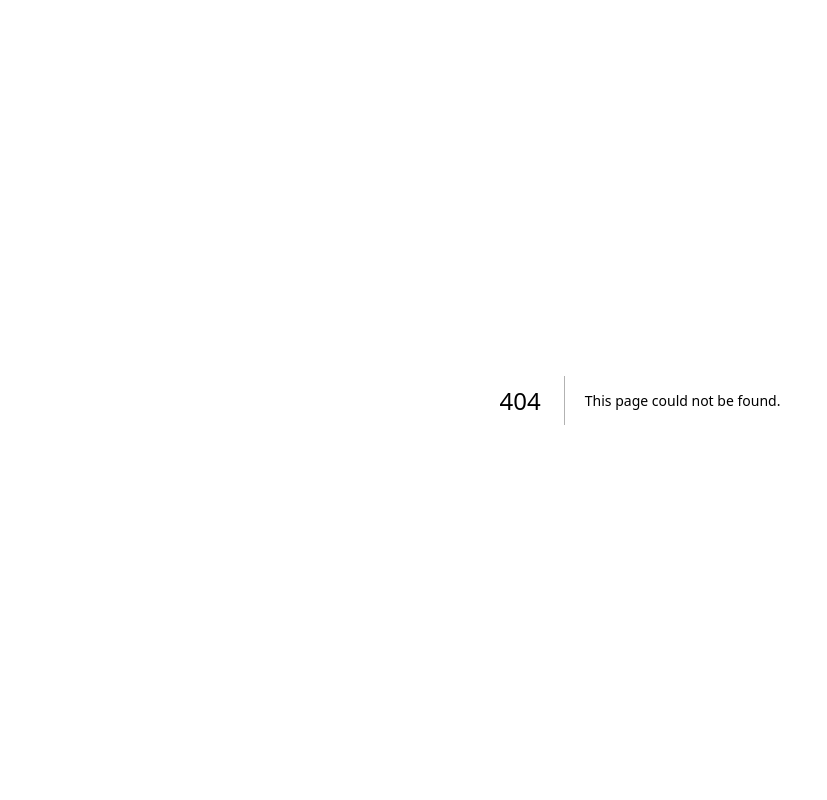
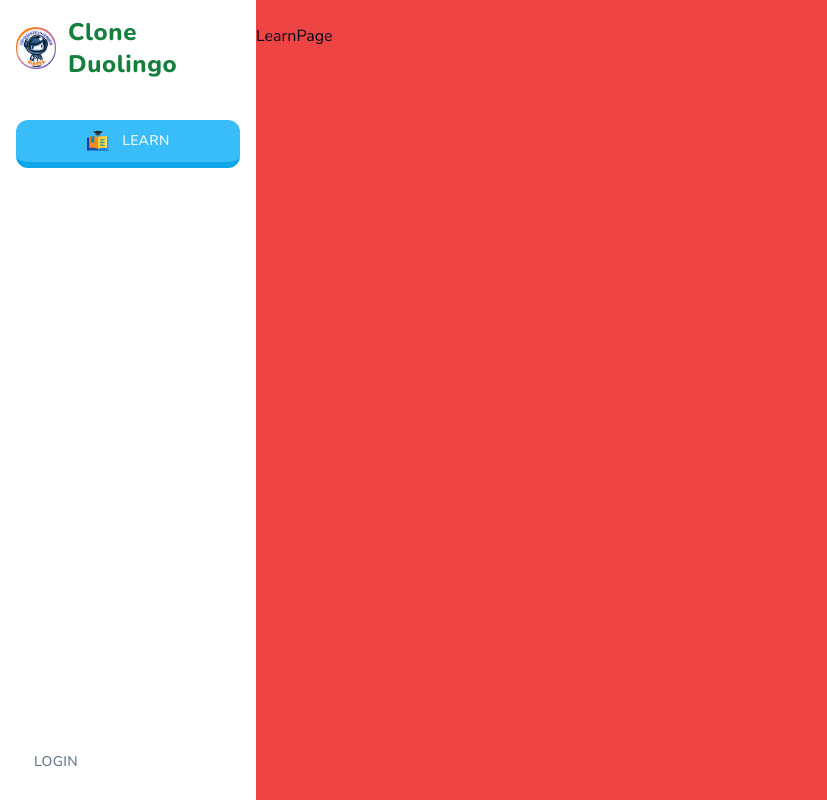
Before and after one commit to YujiTani/questory_prototype, a Next.js app: page /learn in a window 1280 px wide. Before the commit this address had no page. Shown: the whole page, without its empty margins (0-827 px from the left). Built offline with nearby package versions, Linux system fonts and the light colour scheme; no server answers.

Commit message:
learnsページ追加

```diff
--- /dev/null
+++ b/app/(main)/layout.tsx
@@ -0,0 +1,19 @@
+import MobileSidebar from "@/components/ui/mobileSidebar";
+import { MobileHeader } from "@/components/ui/mobileHeader";
+import Sidebar from "@/components/ui/sidebar";
+
+const MainLayout = ({ children }: { children: React.ReactNode }) => {
+  return (
+    <>
+      <Sidebar className="hidden lg:flex" />
+      <MobileHeader className="lg:hidden fixed top-0 left-0 z-20" />
+      <main className="lg:pl-[256px] h-full pt-[50px] lg:pt-0">
+        <div className="bg-red-500 max-w-[1056px] mx-auto pt-6 h-full">
+          {children}
+        </div>
+      </main>
+    </>
+  );
+};
+
+export default MainLayout;
--- /dev/null
+++ b/app/(main)/learn/page.tsx
@@ -0,0 +1,5 @@
+const LearnPage = () => {
+  return <div>LearnPage</div>;
+};
+
+export default LearnPage;
--- /dev/null
+++ b/components/ui/mobileHeader.tsx
@@ -0,0 +1,48 @@
+import { Button } from "@/components/ui/button";
+import { cn } from "@/lib/utils";
+import {
+  ClerkLoaded,
+  ClerkLoading,
+  SignedIn,
+  SignedOut,
+  SignInButton,
+  UserButton,
+} from "@clerk/nextjs";
+import { Loader } from "lucide-react";
+import Image from "next/image";
+import MobileSidebar from "./mobileSidebar";
+
+type Props = {
+  className?: string;
+};
+
+export const MobileHeader = ({ className }: Props) => {
+  return (
+    <header
+      className={cn("h-[50px] w-full border-b-2 border-slate-200", className)}
+    >
+      <div className="lg:max-w-screen-lg pt-5 px-4 pb-4 mx-auto flex items-center justify-between h-full">
+        <div className="flex items-center gap-3">
+          <MobileSidebar />
+        </div>
+        <ClerkLoading>
+          <Loader className="h-5 w-5 text-muted-foreground animate-spin" />
+        </ClerkLoading>
+        <ClerkLoaded>
+          <SignedIn>
+            <UserButton afterSignOutUrl="/" />
+          </SignedIn>
+          <SignedOut>
+            <SignInButton
+              mode="modal"
+              afterSignInUrl="/learn"
+              afterSignUpUrl="/learn"
+            >
+              <Button variant="ghost">Login</Button>
+            </SignInButton>
+          </SignedOut>
+        </ClerkLoaded>
+      </div>
+    </header>
+  );
+};
```
